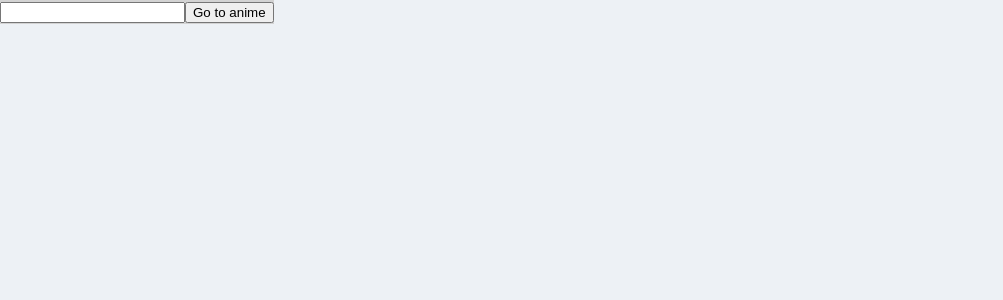
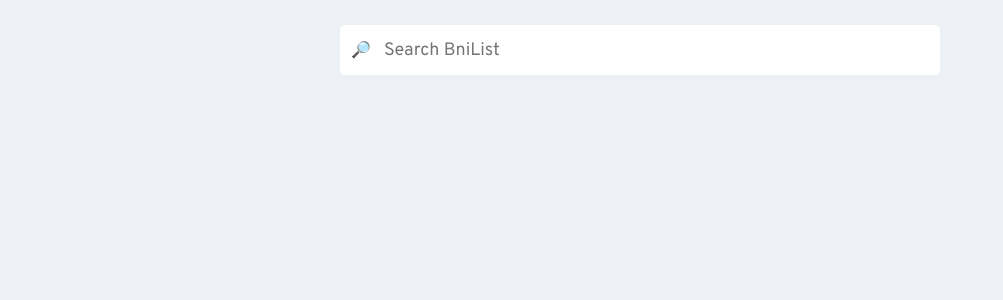
Before and after one commit to Yuiko911/bnilist, a React (Vite) app: page / in a window 1280 px wide. Shown: the top 300 px of the page, without its empty margins (0-1003 px from the left). Built offline with nearby package versions, Linux system fonts and the light colour scheme.

Commit message:
Search bar

```diff
--- a/src/App.css
+++ b/src/App.css
@@ -1,3 +1,5 @@
+@import url('https://fonts.googleapis.com/css2?family=Overpass:wght@100..900&display=swap');
+
 #root {
   /* max-width: 1280px; */
   /* margin: 0 auto; */
@@ -5,13 +7,15 @@
   /* text-align: center; */
 }
 
-#searchbar {
+#search-bar-container {
 	z-index: 999;
 
 	width: fit-content;
 
 	position: fixed;
-	top: 0px;
+	top: 25px;
+	left: 50%;
+	transform: translate(-50%, 0);
 
-	background-color: lightgray;
+	/* background-color: lightgray; */
 }
--- a/src/App.jsx
+++ b/src/App.jsx
@@ -11,7 +11,9 @@
 	return (
 		<BrowserRouter>
 
-			<SearchBar></SearchBar>
+			<span id='search-bar-container'>
+				<SearchBar></SearchBar>
+			</span>
 
 			<Routes>
 				<Route path='/' element={<></>}></Route>
--- a/src/SearchPage.jsx
+++ b/src/SearchPage.jsx
@@ -14,7 +14,7 @@
 	// TODO: Mettre dans un fichier à part
 	const query = `query Media($page: Int, $mediaSearch: String) {
 		Page(page: $page, perPage: 18) {
-			media(search: $mediaSearch, type: ANIME, sort: POPULARITY_DESC) {
+			media(search: $mediaSearch, type: ANIME, sort: POPULARITY_DESC, isAdult: false) {
 			id
 			title {
 				english
--- /dev/null
+++ b/src/components/SearchBar.css
@@ -0,0 +1,40 @@
+
+
+#search-bar {
+	height: 50px;
+	width: 600px;
+
+	background-color: white;
+
+	border-radius: 5px;
+
+	align-items: center;
+	justify-content: flex-start;
+
+
+	display: flex;
+}
+
+#search-bar-left {
+	width: 7%;
+
+	display: flex;
+	justify-content: center;
+
+}
+
+#search-bar-input {
+	flex-grow: 1;
+}
+
+#search-bar-input > input {
+	width: 95%;
+
+	font-family: 'Overpass', Roboto, system-ui, Avenir, Helvetica, Arial, sans-serif;
+	font-size: large;
+
+	color: #5C728A;
+
+	border: 0;
+	outline: 0;
+}
--- a/src/components/Searchbar.jsx
+++ b/src/components/Searchbar.jsx
@@ -1,5 +1,7 @@
 import { useEffect, useState } from 'react'
 import { BrowserRouter, Routes, Route, Link, useNavigate, createSearchParams } from 'react-router-dom'
+
+import './SearchBar.css'
 
 // TODO: Style
 export default function SearchBar() {
@@ -10,27 +12,28 @@
 
 	// Auto search after timeout
 	useEffect(() => {
-		if (userRequest == "") return
+		if (userRequest.trim() == "") return
 
 		let delaySearch = setTimeout(() => {
 			navigate({
 				pathname: `/search`,
 				search: `?${createSearchParams(params)}`
 			})
-		}, 1500);
+		}, 1000);
 
 		return () => clearTimeout(delaySearch)
 	}, [userRequest])
 
-	const goToAnime = () => navigate(`/anime/${userRequest}`)
-
 	return (
 		<>
-			<nav id='searchbar'>
-				<input type="text" onChange={(e) => setUserRequest(e.target.value)} />
-
-				<button onClick={goToAnime}>Go to anime</button>
-			</nav>
+			<div id='search-bar'>
+				<div id='search-bar-left'>
+					<span id='search-bar-icon'>🔎</span>
+				</div>
+				<div id='search-bar-input'>
+					<input type="text" placeholder='Search BniList' onChange={(e) => setUserRequest(e.target.value)} />
+				</div>
+			</div>
 		</>
 	)
 }
```
